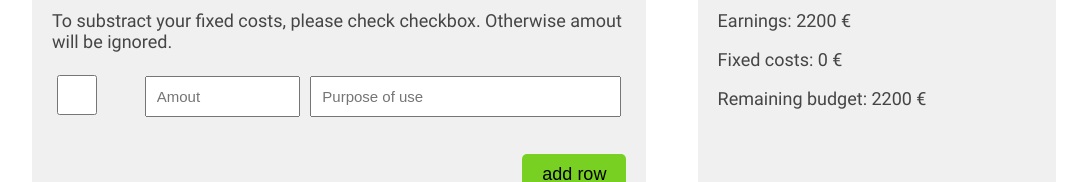
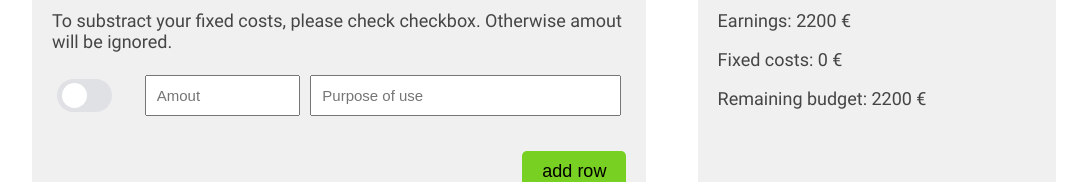
Before and after one commit to catlee1212/finance.manager, a React (Create React App) app: page / in a window 1280 px wide. Shown: the part 589-771 px from the top of the page, without its empty margins (96-1183 px from the left). Built offline with nearby package versions, Linux system fonts and the light colour scheme.

Commit message:
Change styling of checkbox AND inputs.

```diff
--- a/src/RowComponent.tsx
+++ b/src/RowComponent.tsx
@@ -20,7 +20,9 @@ export default class RowComponent extends React.Component<RowProps>{
     return <>
       <div key={this.props.idx} className="inputWrapper">
         <div className="inputOuterContainer">
-          <input className="checkbox" type="checkbox" onChange={this.onCheckBoxClicked.bind(this)} />
+          <div className="checkboxWrapper">
+            <input type="checkbox" className="customCheckbox" onChange={this.onCheckBoxClicked.bind(this)} />
+          </div>
         </div>
         <div className="inputOuterContainer">
           <input className="expenses" type="number" placeholder="Amout" onBlur={this.onChangeOfValue.bind(this)} />
--- a/src/css/style.css
+++ b/src/css/style.css
@@ -10,7 +10,9 @@
 
 :root {
   --mainColor: #8bcf4b;
+  --secondColor: #5e9b25;
   --lightGrey: #f0f0f0;
+  --checkBoxColor: #dfe1e4;
 }
 
 * {
@@ -62,6 +64,12 @@ h2 {
 /***************************************
  Form
  ****************************************/
+
+input:focus-visible {
+  border-style: solid;
+  border-color: var(--mainColor);
+  outline: none;
+}
 
 .fixedCostsRow {
   align-items: center;
@@ -127,12 +135,6 @@ h2 {
   padding: 20px;
 }
 
-input[type="checkbox"] {
-  width: 40px;
-  height: 40px;
-  margin: 0px;
-}
-
 .fixedCosts {
   margin-top: 20px;
 }
@@ -147,30 +149,6 @@ input[type="checkbox"] {
   flex: 0 0 50%
 }
 
-/***************************************
- Buttons
- ****************************************/
-
-.mainButton {
-  background-color: #78d122;
-  font-size: 1em;
-  border: 0px;
-  border-radius: 5px;
-  padding: 10px 20px;
-  margin-top: 10px;
-  cursor: pointer;
-}
-
-.buttonHandler {
-  display: flex;
-  justify-content: right;
-  margin-top: 20px;
-}
-
-
-/***************************************
- Dev Stuff
- ****************************************/
 .halfRowWrapper {
   width: 80%;
   display: flex;
@@ -208,7 +186,7 @@ input[type="checkbox"] {
 }
 
 .inputOuterContainer:first-child {
-  flex: 1;
+  flex: 1 1;
 }
 
 .inputOuterContainer:nth-child(2) {
@@ -222,3 +200,93 @@ input[type="checkbox"] {
 input[type="text"] {
   width: 100%;
 }
+
+/***************************************
+ Buttons
+ ****************************************/
+
+.mainButton {
+  background-color: #78d122;
+  font-size: 1em;
+  border: 0px;
+  border-radius: 5px;
+  padding: 10px 20px;
+  margin-top: 10px;
+  cursor: pointer;
+}
+
+.buttonHandler {
+  display: flex;
+  justify-content: right;
+  margin-top: 20px;
+}
+
+/***************************************
+ Custom checkbox
+ ****************************************/
+
+.checkboxWrapper .customCheckbox {
+  appearance: none;
+  background-color: var(--checkBoxColor);
+  border-radius: 72px;
+  border-style: none;
+  flex-shrink: 0;
+  height: 33px;
+  margin: 0;
+  position: relative;
+  width: 55px;
+  align-items: center;
+  justify-content: start;
+  display: flex;
+}
+
+.checkboxWrapper .customCheckbox::before {
+  bottom: -6px;
+  content: "";
+  left: -6px;
+  position: absolute;
+  right: -6px;
+  top: -6px;
+}
+
+.checkboxWrapper .customCheckbox,
+.checkboxWrapper .customCheckbox::after {
+  transition: all 100ms ease-out;
+}
+
+.checkboxWrapper .customCheckbox::after {
+  background-color: #fff;
+  border-radius: 50%;
+  content: "";
+  height: 25px;
+  left: 5px;
+  position: absolute;
+  top: 4px;
+  width: 25px;
+}
+
+.checkboxWrapper input[type=checkbox] {
+  cursor: pointer;
+}
+
+.checkboxWrapper .customCheckbox:hover {
+  background-color: #c9cbcd;
+  transition-duration: 0s;
+}
+
+.checkboxWrapper .customCheckbox:checked {
+  background-color: var(--mainColor);
+}
+
+.checkboxWrapper .customCheckbox:checked::after {
+  background-color: #fff;
+  left: 25px;
+}
+
+.checkboxWrapper :focus:not(.focus-visible) {
+  outline: 0;
+}
+
+.checkboxWrapper .customCheckbox:checked:hover {
+  background-color: var(--secondColor);
+}
```
